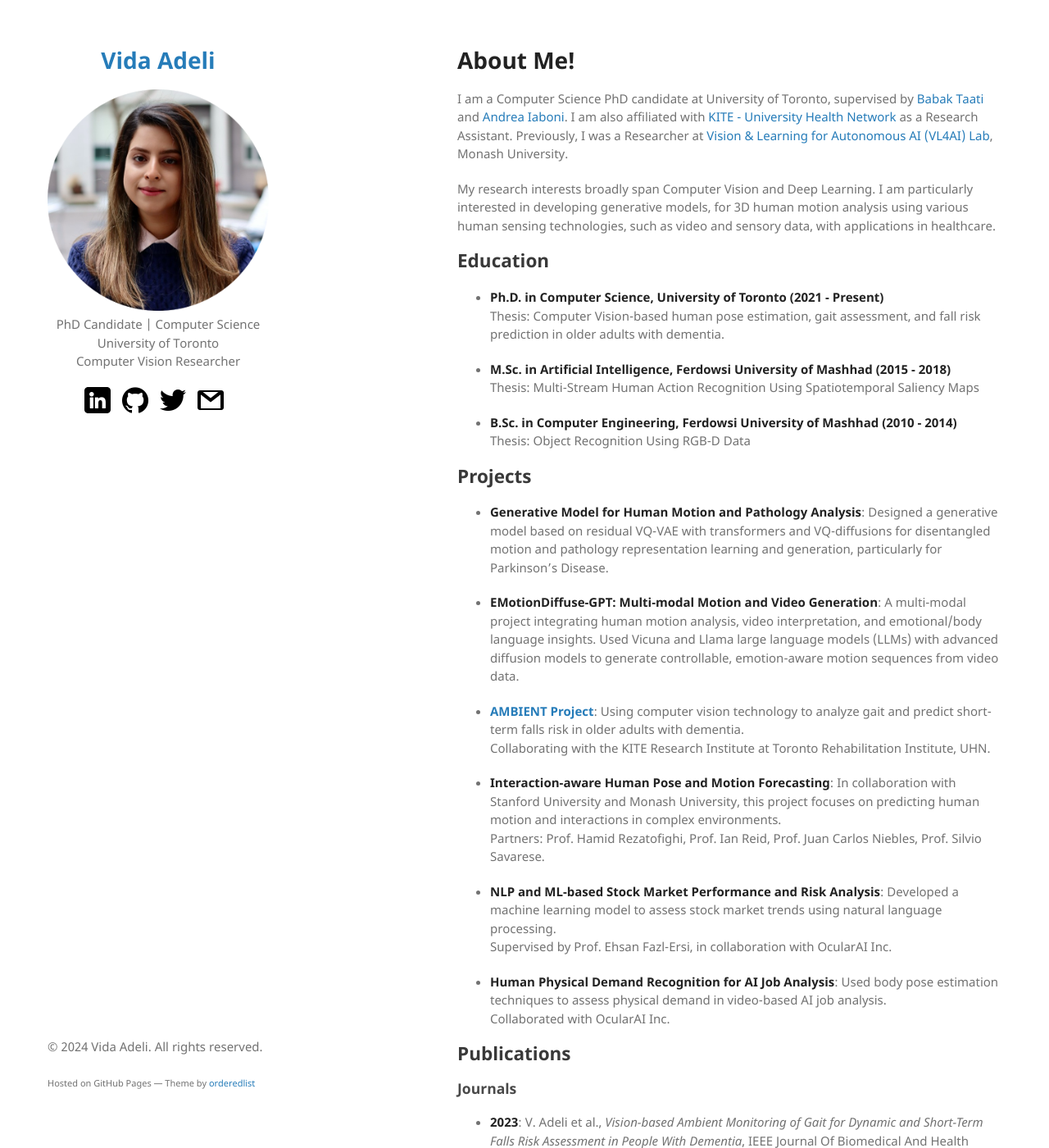
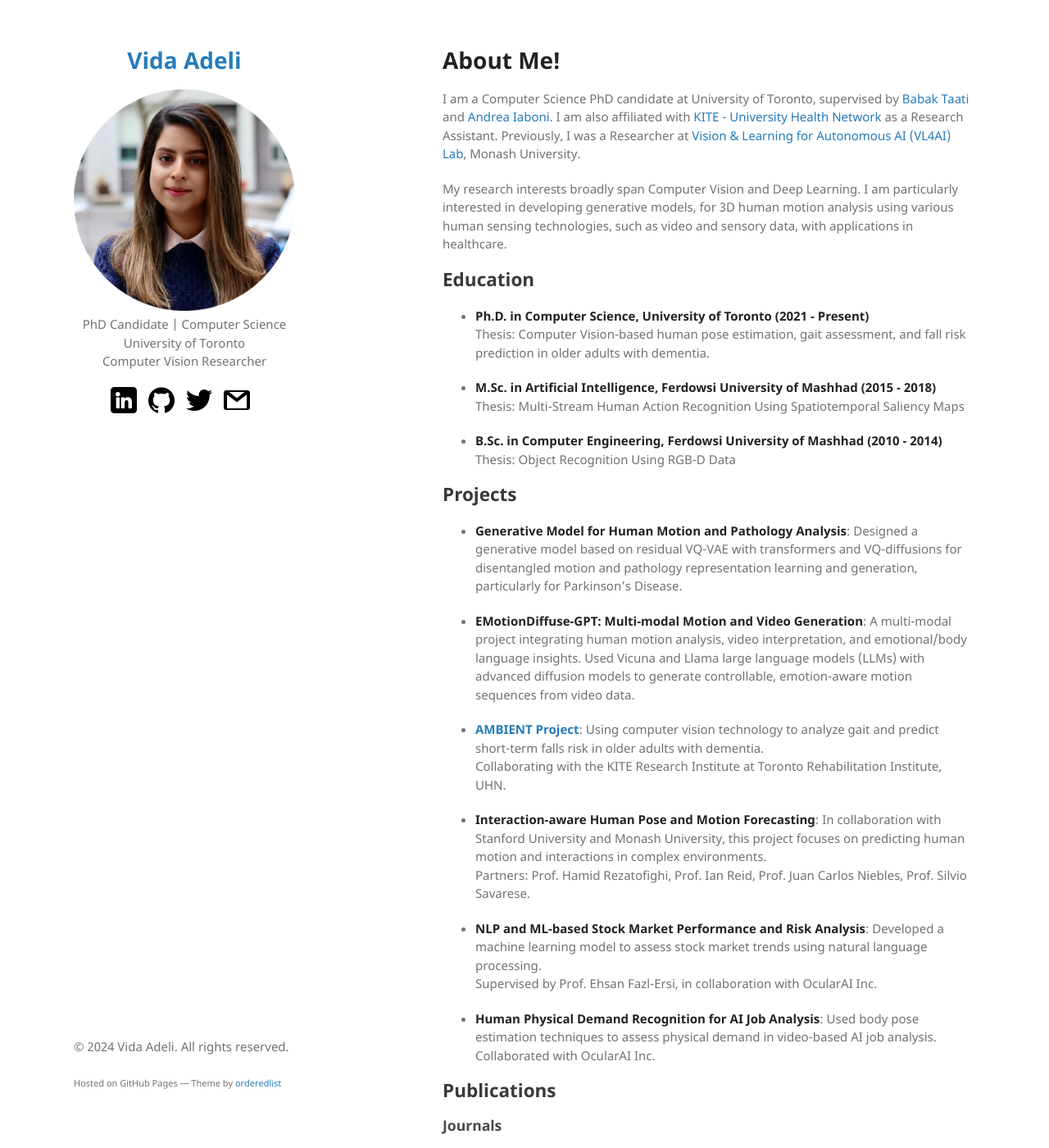
Before and after one commit to vadeli/vadeli.github.io, a Jekyll site: the page built from index.md, in a window 1280 px wide and 1400 px high. Shown: the whole window at 82% size. Built offline with Jekyll 4.4.1, drawn with Linux system fonts in a browser that asks for light colours; our own code applies the rules of GitHub Pages for plain Markdown files.

Commit message:
Update jekyll-theme-minimal.scss

```diff
--- a/_sass/jekyll-theme-minimal.scss
+++ b/_sass/jekyll-theme-minimal.scss
@@ -57,7 +57,7 @@ a:hover small {
 
 .wrapper {
   width: 100%;
-  max-width: 1200px;
+  max-width: 1100px;
   margin:0 auto;
 }
 
@@ -187,7 +187,7 @@ strong {
 }
 
 section {
-  width: calc(100% - 500px);
+  width: calc(100% - 450px);
   float:right;
   padding-bottom:50px;
 }
```
